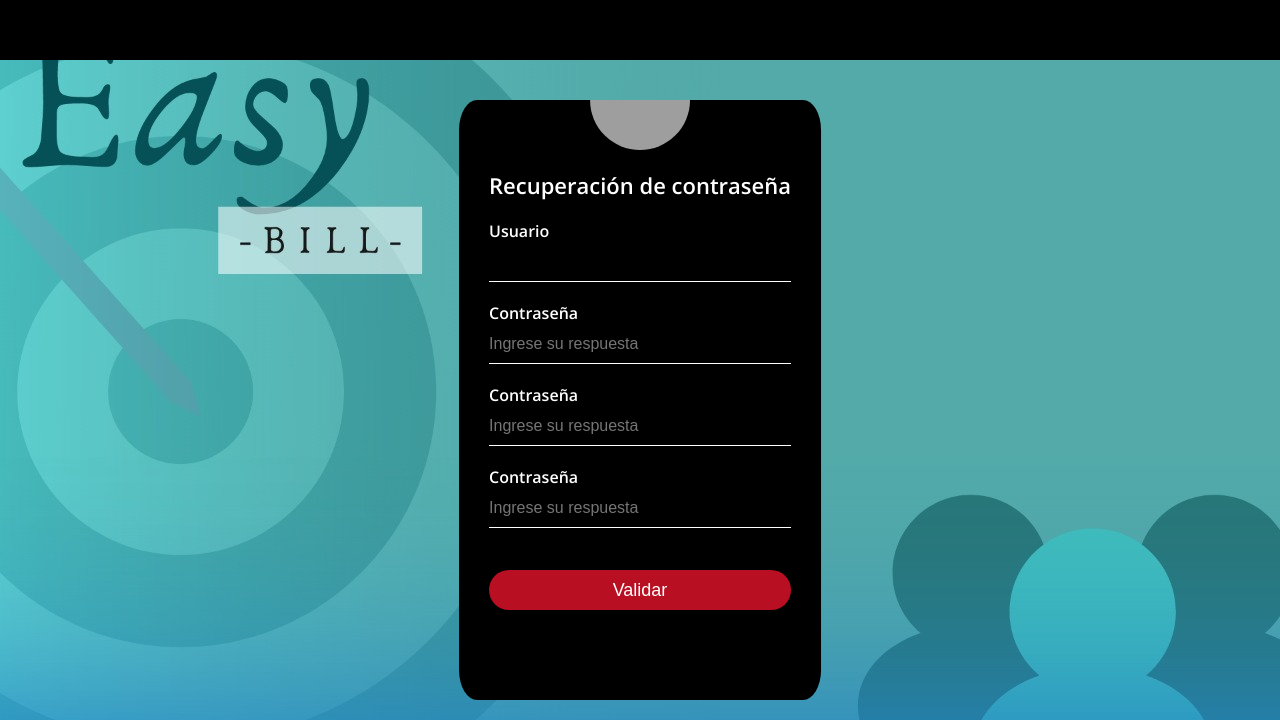
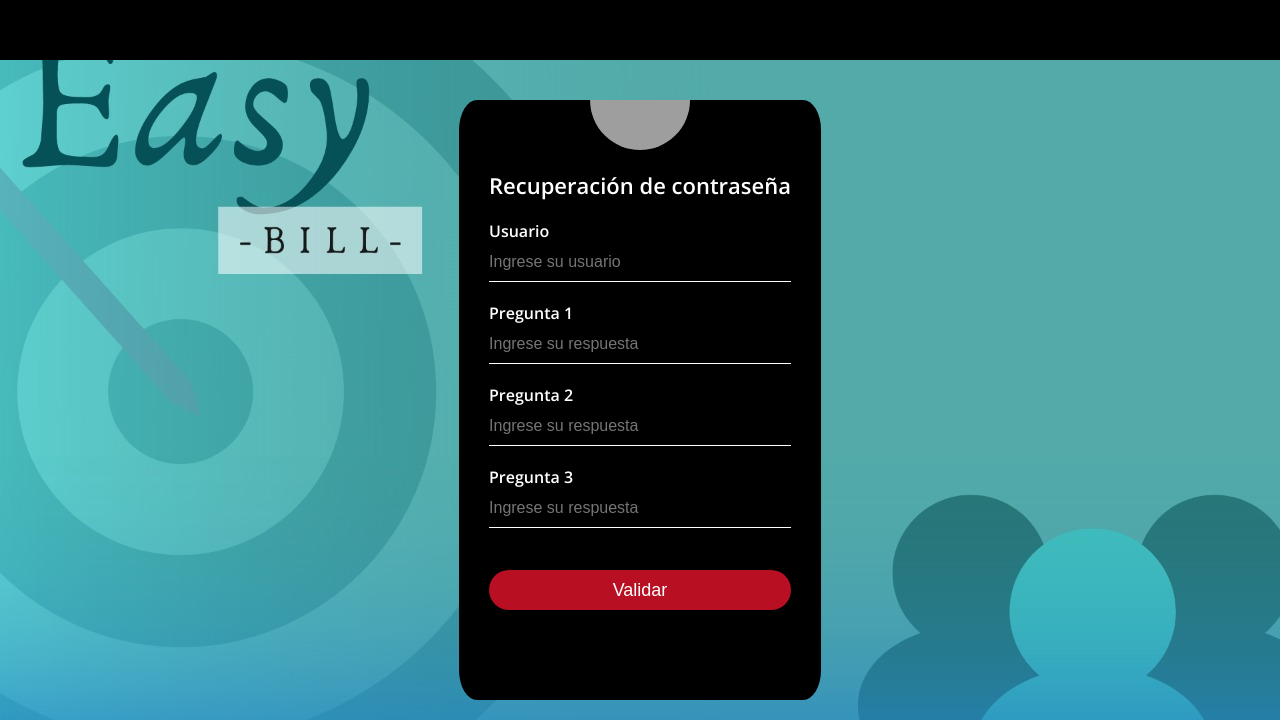
Before and after one commit to DJulieth19/EasyBill, a PHP site: the page made by Login/restaurarContraseña.php in a window 1280 px wide. Shown: the top 728 px of the page. Run offline with PHP 8.4, Linux system fonts and the light colour scheme; some libraries are stand-ins or nearby versions; grey boxes are pictures that could not be loaded.

Commit message:
Update restaurarContraseña.php

```diff
--- a/Login/restaurarContraseña.php
+++ b/Login/restaurarContraseña.php
@@ -20,12 +20,12 @@
 		    <h1>Recuperación de contraseña</h1>
 		    <form>
 		      <label for="username">Usuario</label>
-		      <input type="text" name="user">
-		      <label for="preguntas">Contraseña</label>
+		      <input type="text" name="user" placeholder="Ingrese su usuario">
+		      <label for="preguntas">Pregunta 1</label>
 		      <input type="text" name="texto" placeholder="Ingrese su respuesta">
-           <label for="preguntas">Contraseña</label>
+           		<label for="preguntas">Pregunta 2</label>
 		      <input type="text" name="texto" placeholder="Ingrese su respuesta">
-           <label for="preguntas">Contraseña</label>
+           		<label for="preguntas">Pregunta 3</label>
 		      <input type="text" name="texto" placeholder="Ingrese su respuesta">
 		      <br><br>
 		      <input type="submit" value="Validar">
```
